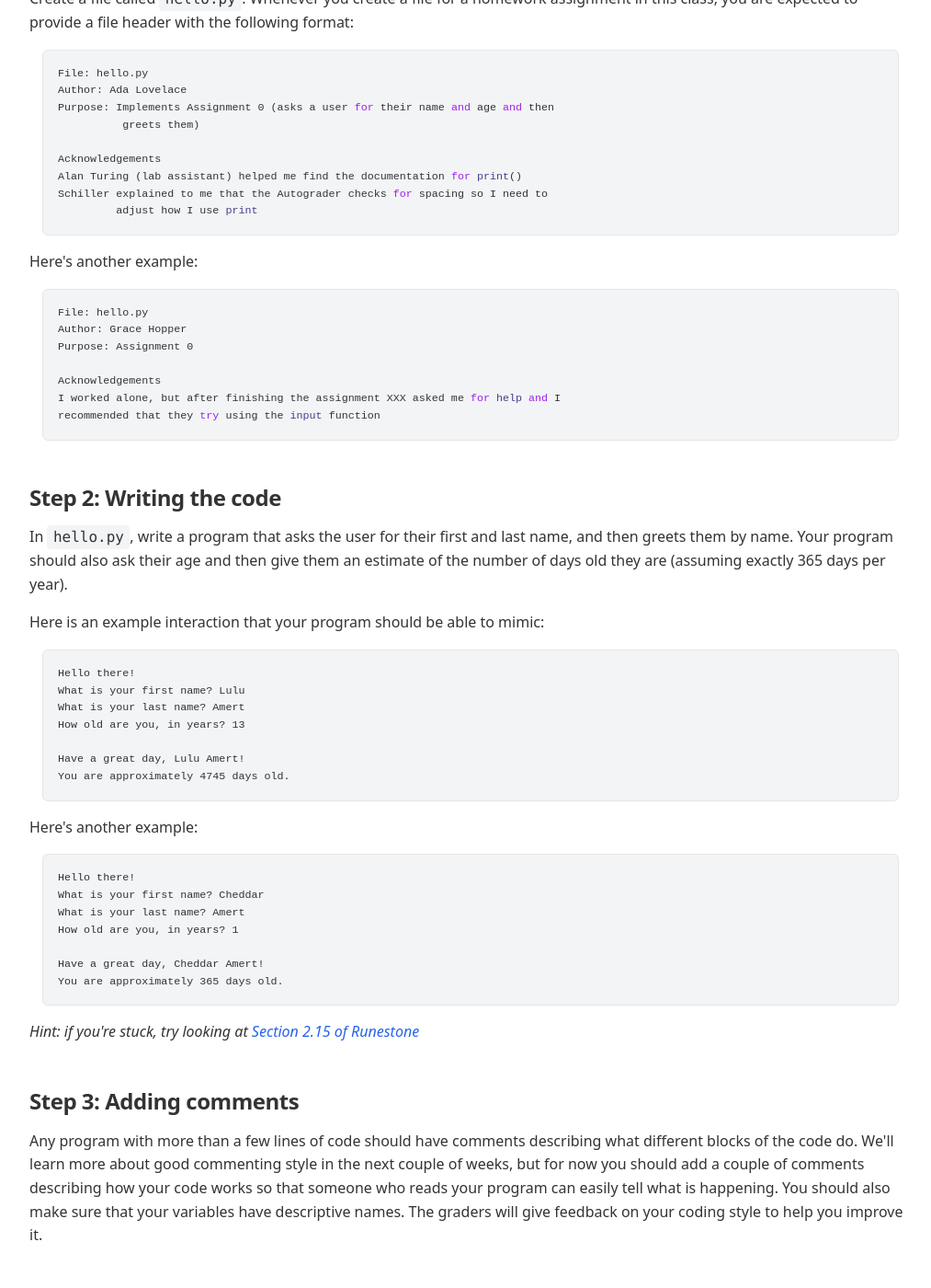
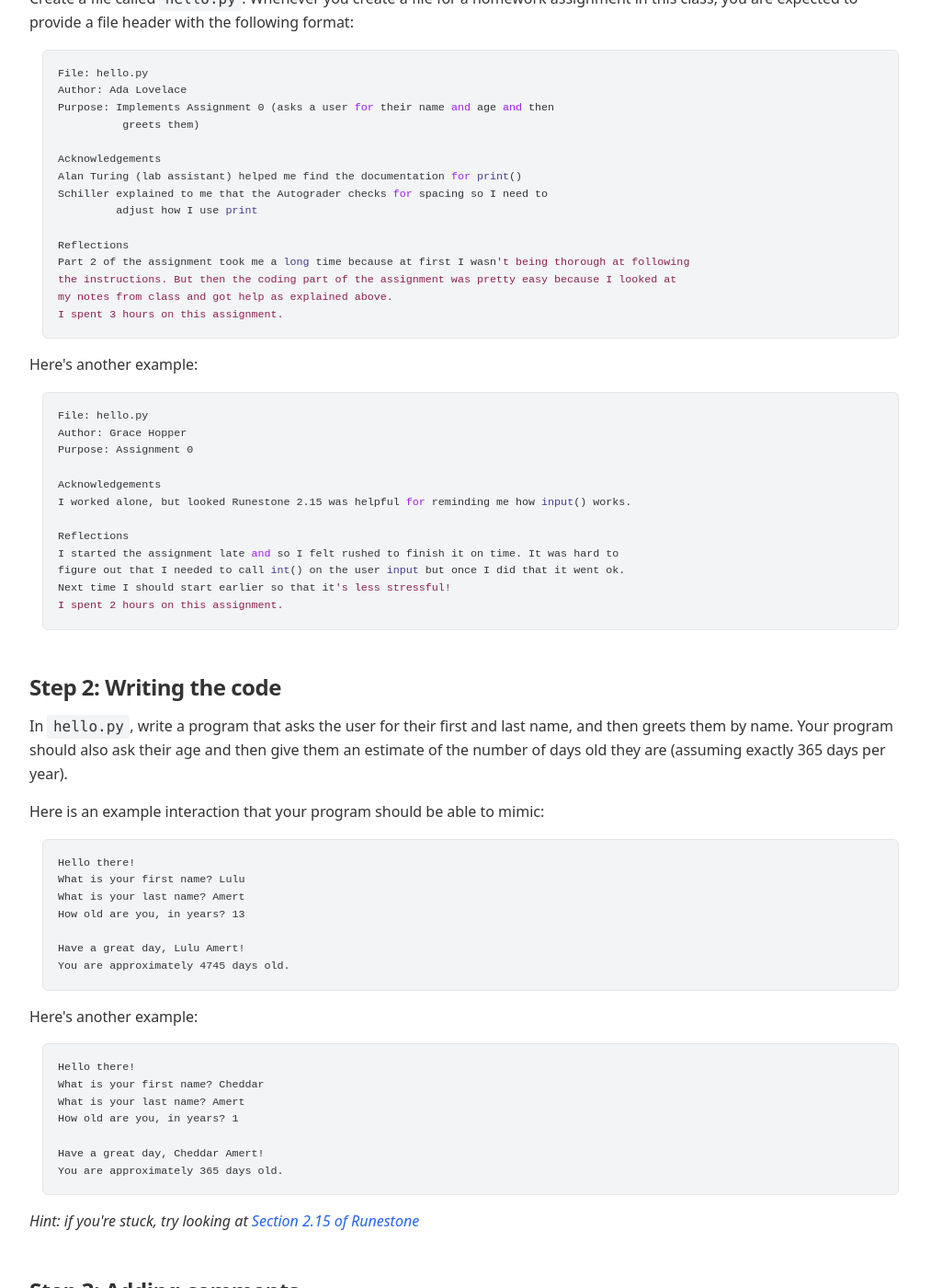
Before and after one commit to annapmeyer/annapmeyer.github.io, a Jekyll site: the page built from _pages/teaching/2026-2spring-cs111/assignments/hw0/ps0.html, in a window 1280 px wide and 1400 px high, scrolled down 2788 px. Shown: the whole window at 92% size, without its empty margins (128-1141 px from the left). Built offline with Jekyll 4.4.1, drawn with Linux system fonts in a browser that asks for light colours; some of the changed text lies outside the part shown.

Commit message:
update hw0

```diff
--- a/_pages/teaching/2026-2spring-cs111/assignments/hw0/ps0.html
+++ b/_pages/teaching/2026-2spring-cs111/assignments/hw0/ps0.html
@@ -207,9 +207,9 @@ permalink: /teaching/cs111/hw0-start.html
 Welcome to CS 111! This homework assignment has 3 parts: course setup logistics, command line basics, and
 your first programming activity.
 </p>
-<div id="outline-container-org9f74e22" class="outline-3">
-<h3 id="org9f74e22">Assignment logistics</h3>
-<div class="outline-text-3" id="text-org9f74e22">
+<div id="outline-container-orgb75c2ce" class="outline-3">
+<h3 id="orgb75c2ce">Assignment logistics</h3>
+<div class="outline-text-3" id="text-orgb75c2ce">
 <p>
 This is an individual assignment. You are welcome to discuss any part of the assignment with classmates,
 course staff or Anna. For Part 3 (the programming activity), make sure to cite any help you receive in the
@@ -221,9 +221,9 @@ This assignment is due at 10PM on Wednesday, April 1.
 </p>
 </div>
 </div>
-<div id="outline-container-org46781c1" class="outline-2">
-<h2 id="org46781c1">Part 1: Course setup logistics</h2>
-<div class="outline-text-2" id="text-org46781c1">
+<div id="outline-container-org5846780" class="outline-2">
+<h2 id="org5846780">Part 1: Course setup logistics</h2>
+<div class="outline-text-2" id="text-org5846780">
 <ul class="org-ul">
 <li><b><b>Log into Moodle:</b></b> log into our course Moodle page. Class materials, readings, and homework will be posted here.</li>
 <li><b><b>Complete Monday's pre-class tasks:</b></b> If you haven't yet, complete Monday's pre-class tasks: reading the syllabus, filling out
@@ -231,9 +231,9 @@ the background survey and logging into Ed, our Q&amp;A platform.</li>
 <li>Optional, but recommended: <b><b>Set up your computer for development</b></b></li>
 </ul>
 </div>
-<div id="outline-container-org7599e7f" class="outline-3">
-<h3 id="org7599e7f">Personal computer development setup</h3>
-<div class="outline-text-3" id="text-org7599e7f">
+<div id="outline-container-orgfa0b3b3" class="outline-3">
+<h3 id="orgfa0b3b3">Personal computer development setup</h3>
+<div class="outline-text-3" id="text-orgfa0b3b3">
 <p>
 I encourage you to work in the computer science labs in Olin: the computers have everything we need, working on a larger screen is nice
 especially for partnered assignments, and the labs (specifically, Olin 310) are often staffed with studnet lab assistants who can help
@@ -260,9 +260,9 @@ hours (but we may end up needed to reach out to Mike, anyways).
 </div>
 </div>
 </div>
-<div id="outline-container-orgc5016a1" class="outline-2">
-<h2 id="orgc5016a1">Part 2: "Command line" basics</h2>
-<div class="outline-text-2" id="text-orgc5016a1">
+<div id="outline-container-orgf055f30" class="outline-2">
+<h2 id="orgf055f30">Part 2: "Command line" basics</h2>
+<div class="outline-text-2" id="text-orgf055f30">
 <p>
 In class we'll frequently use a tool on the computers called "command line". Back in the old days (1960s-70s), computers didn't
 have the fancy displays they do now. Instead, monitors could only show text with 80 characters per line and 25 lines on the screen.
@@ -296,7 +296,7 @@ Your VSCode window will now look something like this:
 </p>
 
 
-<div id="orgd06f6b0" class="figure">
+<div id="org9ae5e41" class="figure">
 <p><img src="./vscode_open.png" alt="vscode_open.png" width="800px" />
 </p>
 </div>
@@ -307,7 +307,7 @@ $ just depends on the exact computer you're on), type <code>pwd</code>, and pres
 </p>
 
 
-<div id="org513b0fa" class="figure">
+<div id="org2f6b79a" class="figure">
 <p><img src="./vscode_pwd.png" alt="vscode_pwd.png" width="500px" />
 </p>
 </div>
@@ -342,9 +342,9 @@ For this part of the assignment, you will hand in the <code>biglist</code> file
 </p>
 </div>
 </div>
-<div id="outline-container-org7ef8e7a" class="outline-2">
-<h2 id="org7ef8e7a">Part 3: Programming</h2>
-<div class="outline-text-2" id="text-org7ef8e7a">
+<div id="outline-container-org8ef9599" class="outline-2">
+<h2 id="org8ef9599">Part 3: Programming</h2>
+<div class="outline-text-2" id="text-org8ef9599">
 <p>
 This part of the assignment has two purposes. First, I want you to practice writing code, since that's what we'll be doing the rest of the term! And second, I
 want to familiarize everyone with the mechanics of assignments will work in this class. This includes file formatting, assignment submission on Gradescope, and
@@ -356,9 +356,9 @@ Before getting started, I want to remind you that this course's policy is that y
 VSCode) when working on homework assignments. You may, however, use and cite the <a href="https://docs.python.org/3/">official Python documentation</a>.
 </p>
 </div>
-<div id="outline-container-org94114a5" class="outline-3">
-<h3 id="org94114a5">Step 1: Creating your file</h3>
-<div class="outline-text-3" id="text-org94114a5">
+<div id="outline-container-org42c4cc1" class="outline-3">
+<h3 id="org42c4cc1">Step 1: Creating your file</h3>
+<div class="outline-text-3" id="text-org42c4cc1">
 <p>
 Create a file called <code>hello.py</code>. Whenever you create a file for a homework assignment in this class, you are expected to provide a file header with the
 following format:
@@ -374,6 +374,12 @@ Acknowledgements
 Alan Turing (lab assistant) helped me find the documentation <span style="color: #a020f0;">for</span> <span style="color: #483d8b;">print</span>()
 Schiller explained to me that the Autograder checks <span style="color: #a020f0;">for</span> spacing so I need to
          adjust how I use <span style="color: #483d8b;">print</span>
+
+Reflections
+Part 2 of the assignment took me a <span style="color: #483d8b;">long</span> time because at first I wasn<span style="color: #8b2252;">'t being thorough at following
+the instructions. But then the coding part of the assignment was pretty easy because I looked at
+my notes from class and got help as explained above.
+I spent 3 hours on this assignment.</span>
 </pre>
 </div>
 
@@ -386,15 +392,20 @@ Author: Grace Hopper
 Purpose: Assignment 0
 
 Acknowledgements
-I worked alone, but after finishing the assignment XXX asked me <span style="color: #a020f0;">for</span> <span style="color: #483d8b;">help</span> <span style="color: #a020f0;">and</span> I
-recommended that they <span style="color: #a020f0;">try</span> using the <span style="color: #483d8b;">input</span> function
+I worked alone, but looked Runestone 2.15 was helpful <span style="color: #a020f0;">for</span> reminding me how <span style="color: #483d8b;">input</span>() works.
+
+Reflections
+I started the assignment late <span style="color: #a020f0;">and</span> so I felt rushed to finish it on time. It was hard to
+figure out that I needed to call <span style="color: #483d8b;">int</span>() on the user <span style="color: #483d8b;">input</span> but once I did that it went ok.
+Next time I should start earlier so that it<span style="color: #8b2252;">'s less stressful!
+I spent 2 hours on this assignment.</span>
 </pre>
 </div>
 </div>
 </div>
-<div id="outline-container-orgcceb276" class="outline-3">
-<h3 id="orgcceb276">Step 2: Writing the code</h3>
-<div class="outline-text-3" id="text-orgcceb276">
+<div id="outline-container-org28080e5" class="outline-3">
+<h3 id="org28080e5">Step 2: Writing the code</h3>
+<div class="outline-text-3" id="text-org28080e5">
 <p>
 In <code>hello.py</code>, write a program that asks the user for their first and last name, and then greets them by name. Your program should also ask their age and then give
 them an estimate of the number of days old they are (assuming exactly 365 days per year).
@@ -434,9 +445,9 @@ You are approximately 365 days old.
 </p>
 </div>
 </div>
-<div id="outline-container-orgd084031" class="outline-3">
-<h3 id="orgd084031">Step 3: Adding comments</h3>
-<div class="outline-text-3" id="text-orgd084031">
+<div id="outline-container-org559438b" class="outline-3">
+<h3 id="org559438b">Step 3: Adding comments</h3>
+<div class="outline-text-3" id="text-org559438b">
 <p>
 Any program with more than a few lines of code should have comments describing what different blocks of the code do.
 We'll learn more about good commenting style in the next couple of weeks, but for now you should add a couple of comments
@@ -446,14 +457,24 @@ help you improve it.
 </p>
 </div>
 </div>
+<div id="outline-container-orgee415e6" class="outline-3">
+<h3 id="orgee415e6">Step 4: Final pieces</h3>
+<div class="outline-text-3" id="text-orgee415e6">
+<p>
+If you got help from anyone or any external sources, remember to put this in the acknowledgements section of the header.
+Take a moment to fill out the reflections portion of the header, as well. What went well in this assignment? What was challenging?
+Are there any strategies that you're going to remember for next time? Include an estimate of how long you spent on this assignment (all pieces).
+</p>
 </div>
-<div id="outline-container-org7cee358" class="outline-2">
-<h2 id="org7cee358">Assignment submission and misc. notes</h2>
-<div class="outline-text-2" id="text-org7cee358">
 </div>
-<div id="outline-container-org52b10ee" class="outline-3">
-<h3 id="org52b10ee">Handing in the assignment</h3>
-<div class="outline-text-3" id="text-org52b10ee">
+</div>
+<div id="outline-container-org3744fad" class="outline-2">
+<h2 id="org3744fad">Assignment submission and misc. notes</h2>
+<div class="outline-text-2" id="text-org3744fad">
+</div>
+<div id="outline-container-org2449754" class="outline-3">
+<h3 id="org2449754">Handing in the assignment</h3>
+<div class="outline-text-3" id="text-org2449754">
 <p>
 You need to hand in Part 3 on Gradescope (see Moodle for the link to Gradescope).
 Specifically, you should upload your Python file <code>hello.py</code>. The assignment is due at 10PM on April 1, but as
@@ -466,9 +487,9 @@ results mean, please ask!
 </p>
 </div>
 </div>
-<div id="outline-container-org1291851" class="outline-3">
-<h3 id="org1291851">Grading</h3>
-<div class="outline-text-3" id="text-org1291851">
+<div id="outline-container-org761b38a" class="outline-3">
+<h3 id="org761b38a">Grading</h3>
+<div class="outline-text-3" id="text-org761b38a">
 <p>
 The assignment will be graded out of 20 points total.
 </p>
@@ -476,13 +497,13 @@ The assignment will be graded out of 20 points total.
 <li>5 points: Part 1 (the parts we can check: logging into Moodle and Ed, filling out the background survey)</li>
 <li>5 points: Part 2. Are the list's contents correct?</li>
 <li>5 points: Part 3 correctness. Can the user interact with your program as expected?</li>
-<li>5 points: Part 3 style. Do you have an appropriate header and comments in your python file?</li>
+<li>5 points: Part 3 style. Do you have an appropriate header and comments in your python file? This includes having acknowledgements and a reflection.</li>
 </ul>
 </div>
 </div>
-<div id="outline-container-orgb3ec5d2" class="outline-3">
-<h3 id="orgb3ec5d2">Anna's acknowledgements</h3>
-<div class="outline-text-3" id="text-orgb3ec5d2">
+<div id="outline-container-org8592aa9" class="outline-3">
+<h3 id="org8592aa9">Anna's acknowledgements</h3>
+<div class="outline-text-3" id="text-org8592aa9">
 <p>
 Portions of this assignment were borrowed from Layla Oesper and Tanya Amert (in particular, the pet names in the <code>hello.py</code> examples are Tanya's pets!).
 Thanks for sharing!
```
